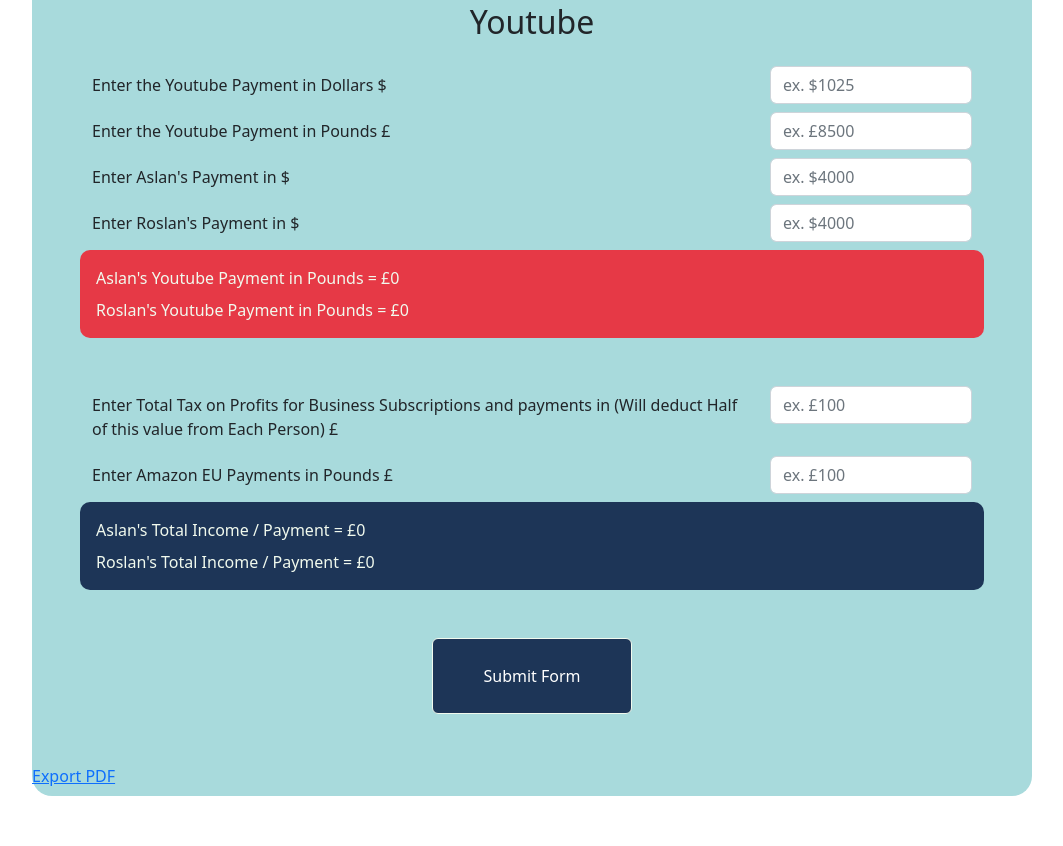
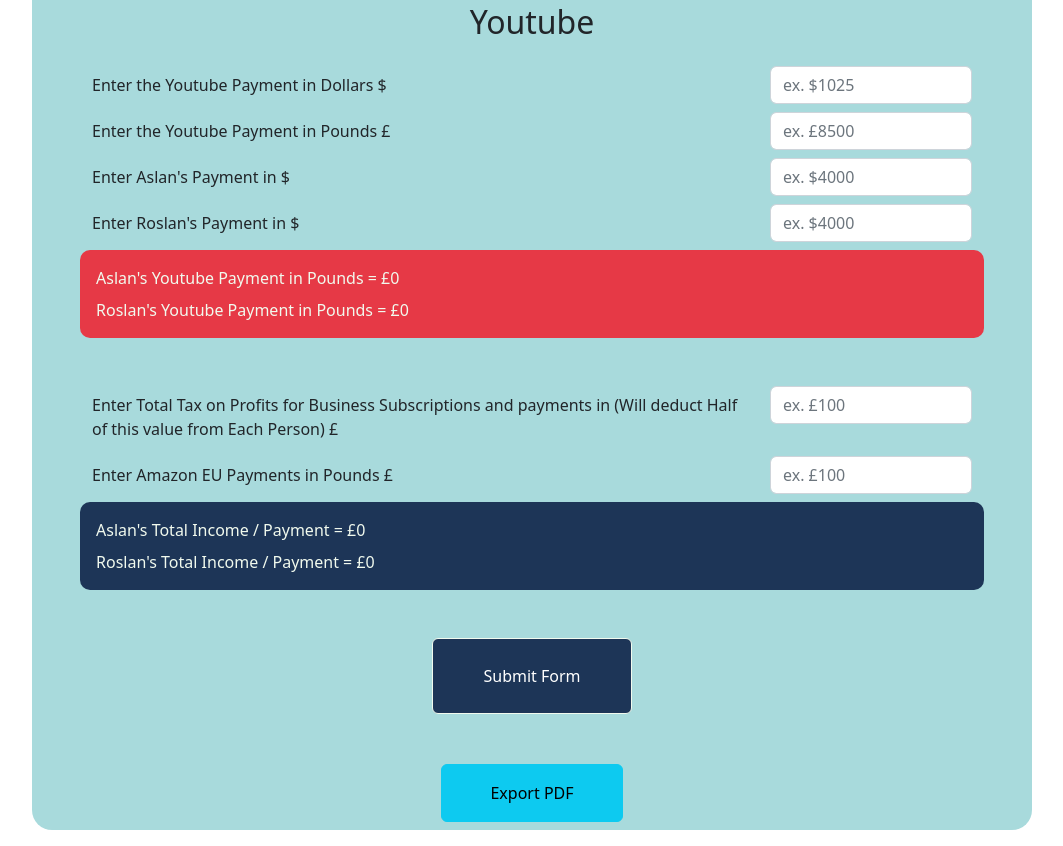
Before and after one commit to RoslanLibzo/my-business-calculator, a plain HTML site: page index.html in a window 1280 px wide. Shown: the part 1616-2462 px from the top of the page, without its empty margins (108-1171 px from the left). Before the commit the page ends 2428 px from the top, so only its background shows below. Drawn offline with nearby package versions, Linux system fonts and the light colour scheme.

Commit message:
Stylized the Export PDF Button and put in a Div, and Centered the Button

```diff
--- a/app.js
+++ b/app.js
@@ -135,12 +135,10 @@ window.jsPDF = window.jspdf.jsPDF
 function pdfExport(){
   const doc = new jsPDF();
   doc.setFontSize(12);
-  doc.setFont('bold');
   doc.text("Monthly Business Accounts for Luigi's Product reviews produced on date: " + dateOfPayment.value, 15, 15)
   doc.setFontSize(10);
   doc.text("Amazon Date-Range of Earnings Used for This Reciept: " + amazonRangeDate.value, 20, 30);
   doc.text("Youtube Date-Range of Earnings Used for this Reciept: " + youtubeRangeDate.value, 20, 35);
-  doc.setFont('normal');
   doc.text("Amazon US Payment in Dollars: $" + amazonUsPaymentDollar.value, 20, 45);
   doc.text("Amazon US Payment in Pounds: £" + amazonUsPaymentPound.value, 20, 50);
   doc.text("Amazon US Conversion Rate: " + amazonUsConversion, 20, 55);
--- a/index.html
+++ b/index.html
@@ -270,7 +270,9 @@
                         <button type="submit" class="btn btn-primary" id="submitButton">Submit Form</button>
                     </div>
                 </form>
-                <a href="javascript:pdfExport();">Export PDF</a>
+                <div class="d-flex flex-row justify-content-center">
+                    <a href="javascript:pdfExport();" class="btn btn-info px-5 py-3">Export PDF</a>
+                </div>
 
             </div>
         </div>
```
